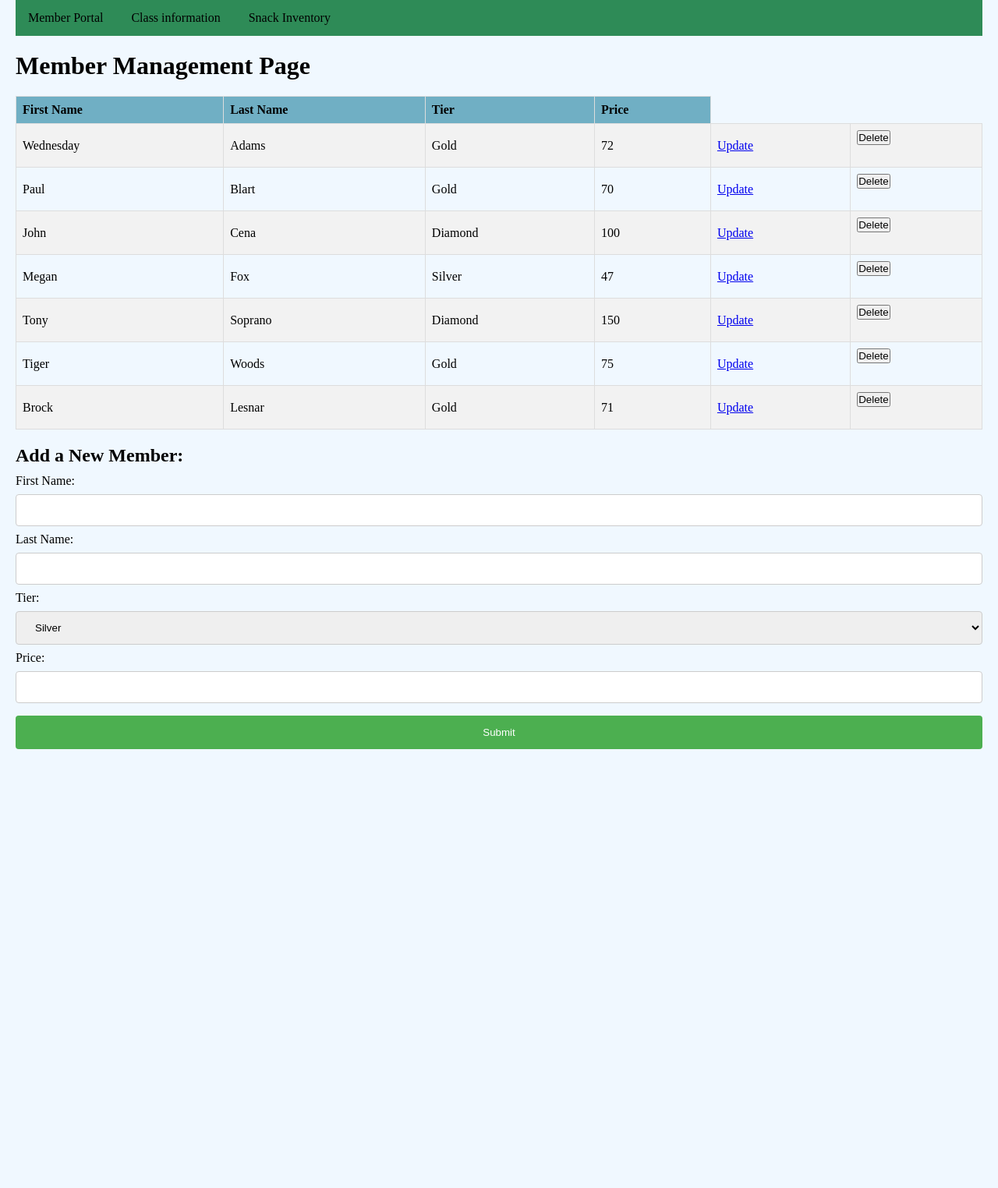
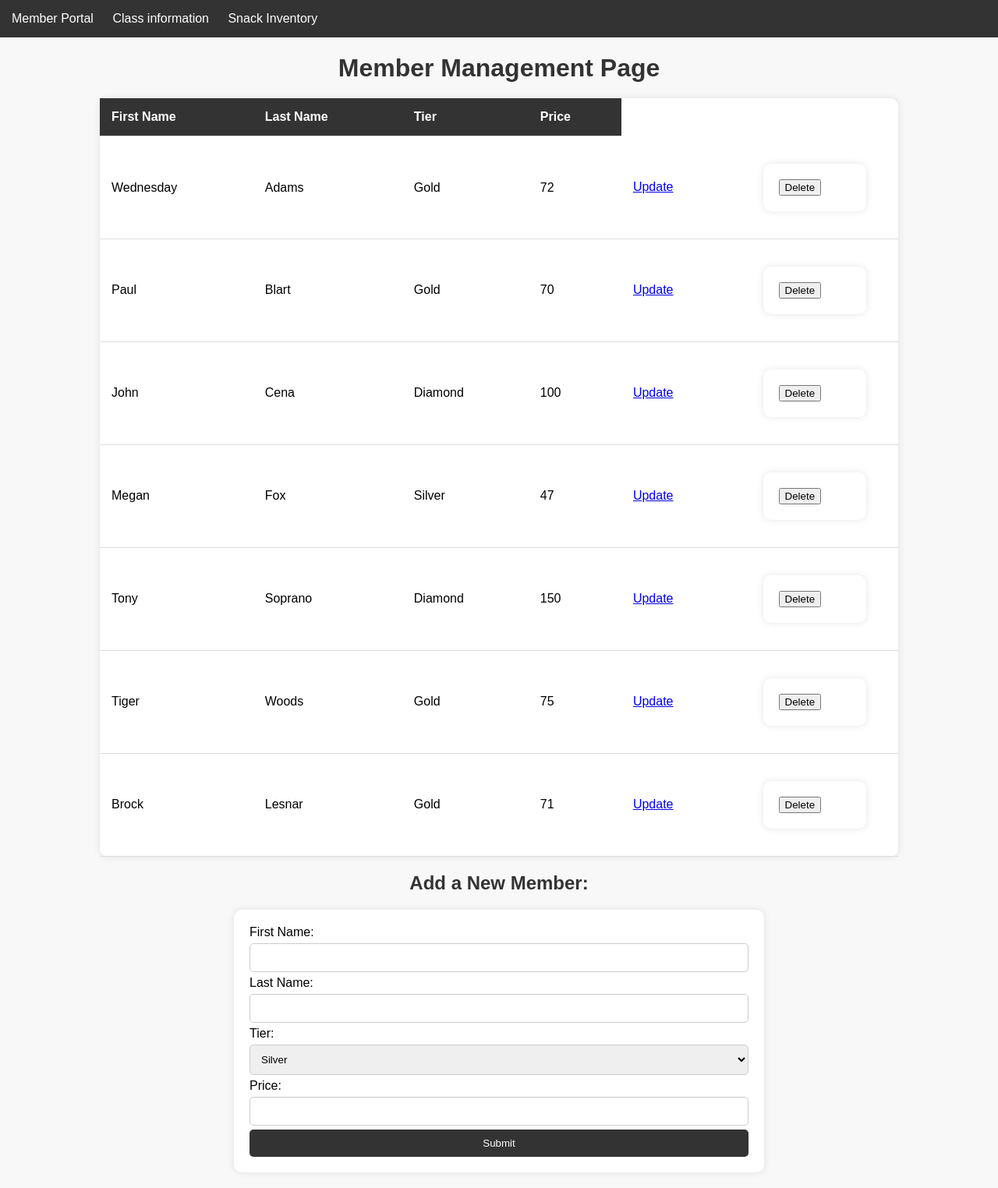
Before and after one commit to cdomenico8/FitnessGuru, a Flask app: page / in a window 1280 px wide. Shown: the whole page at 78% size. Before the commit the page ends 961 px from the top, so only its background shows below. Run offline with Flask 3, Linux system fonts and the light colour scheme.

Commit message:
Reworked Styling
Reworked Styling

```diff
--- a/static/style.css
+++ b/static/style.css
@@ -1,20 +1,21 @@
-/* Reset default margin and padding */
-* {
+/* styles.css */
+
+/* Body */
+body {
+    font-family: Arial, sans-serif;
     margin: 0;
     padding: 0;
-    box-sizing: border-box;
+    background-color: #f8f8f8;
+    /* Light Gray */
 }
 
-body {
-    background-color: #f0f8ff;
-    padding-left: 20px;
-    padding-right: 20px;
-}
-
+/* Navigation */
 nav {
-    background-color: #2E8B57;
-    overflow: hidden;
-    margin-bottom: 20px;
+    background-color: #333;
+    /* Dark Gray */
+    color: #fff;
+    /* White */
+    padding: 15px;
 }
 
 nav ul {
@@ -23,89 +24,92 @@ nav ul {
     padding: 0;
 }
 
-nav li {
+nav ul li {
     display: inline;
+    margin-right: 20px;
 }
 
-nav li a {
-    display: inline-block;
-    padding: 14px 16px;
+nav ul li a {
     text-decoration: none;
-    color: black;
+    color: #fff;
+    /* White */
 }
 
-nav li a:hover {
-    background-color: #ddd;
-    color: black;
+nav ul li a:hover {
+    text-decoration: underline;
 }
 
+/* Headings */
+h1,
+h2 {
+    color: #333;
+    /* Dark Gray */
+    text-align: center;
+    margin-bottom: 20px;
+}
+
+/* Form */
+form {
+    margin: 20px auto;
+    width: 50%;
+    padding: 20px;
+    background-color: #fff;
+    /* White */
+    border-radius: 10px;
+    box-shadow: 0 0 10px rgba(0, 0, 0, 0.1);
+}
+
+form input[type="text"],
+form input[type="number"],
+form select {
+    width: 100%;
+    padding: 10px;
+    margin: 5px 0;
+    border: 1px solid #ccc;
+    /* Light Gray */
+    border-radius: 5px;
+    box-sizing: border-box;
+}
+
+form input[type="submit"] {
+    width: 100%;
+    background-color: #333;
+    /* Dark Gray */
+    color: #fff;
+    /* White */
+    padding: 10px;
+    border: none;
+    border-radius: 5px;
+    cursor: pointer;
+}
+
+form input[type="submit"]:hover {
+    background-color: #555;
+    /* Slightly darker Gray */
+}
+
+/* Tables */
 table {
-    width: 100%;
     border-collapse: collapse;
-    margin-top: 20px;
-    margin-bottom: 20px;
+    width: 80%;
+    margin: 20px auto;
+    background-color: #fff;
+    /* White */
+    border-radius: 10px;
+    box-shadow: 0 0 10px rgba(0, 0, 0, 0.1);
 }
 
 table th,
 table td {
-    padding: 8px;
-    border: 1px solid #ddd;
+    padding: 15px;
     text-align: left;
+    border-bottom: 1px solid #ddd;
+    /* Light Gray */
 }
 
 table th {
-    background-color: #70AFC4;
-    /* Light gray background for table headers */
-    font-weight: bold;
+    background-color: #333;
+    /* Dark Gray */
+    color: #fff;
+    /* White */
 }
-
-table tr:nth-child(even) {
-    background-color: #f2f2f2;
-    /* Light gray background for even rows */
-}
-
-/* styles.css */
-
-/* Form styling */
-form {
-    margin-bottom: 20px;
-}
-
-input[type="text"],
-input[type="password"],
-input[type="number"],
-select,
-textarea {
-    width: 100%;
-    padding: 12px 20px;
-    margin: 8px 0;
-    display: inline-block;
-    border: 1px solid #ccc;
-    border-radius: 4px;
-    box-sizing: border-box;
-}
-
-input[type="submit"] {
-    width: 100%;
-    background-color: #4CAF50;
-    color: white;
-    padding: 14px 20px;
-    margin: 8px 0;
-    border: none;
-    border-radius: 4px;
-    cursor: pointer;
-}
-
-input[type="submit"]:hover {
-    background-color: #45a049;
-}
-
-/* Heading styles */
-h1,
-h2 {
-    font-weight: bold;
-}
-
-h2 {
-    margin-bottom: 10px;
-}
```
